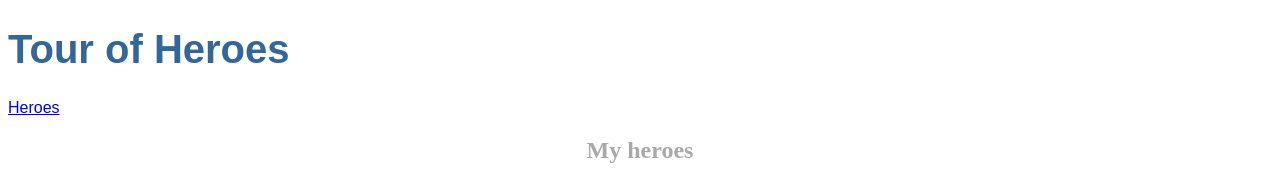
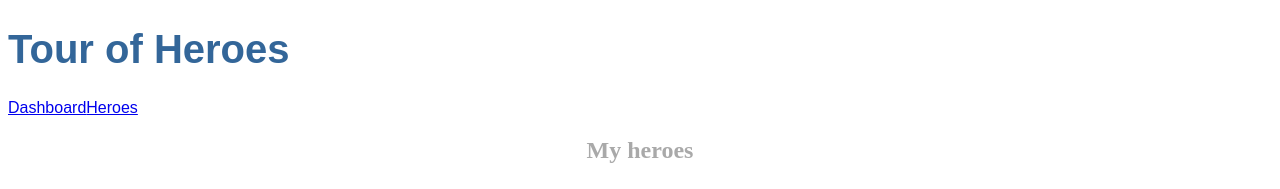
Before and after one commit to memoryx3/tour-of-heroes, an Angular app: page /heroes in a window 1280 px wide. Shown: the top 189 px of the page. Built offline with nearby package versions, Linux system fonts and the light colour scheme.

Commit message:
Add router link

```diff
--- a/src/app/app.component.html
+++ b/src/app/app.component.html
@@ -1,5 +1,6 @@
 <h1>{{title}}</h1>
 <nav>
+    <a routerLink="/dashboard">Dashboard</a>
     <a routerLink="/heroes">Heroes</a>
   </nav>
 <router-outlet></router-outlet>
```
